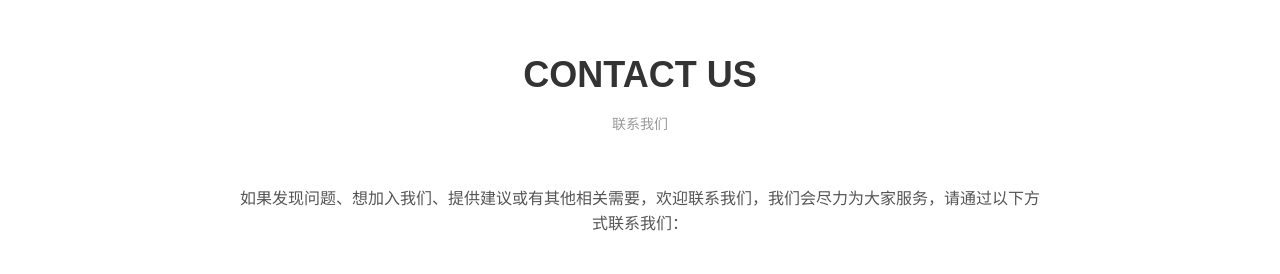
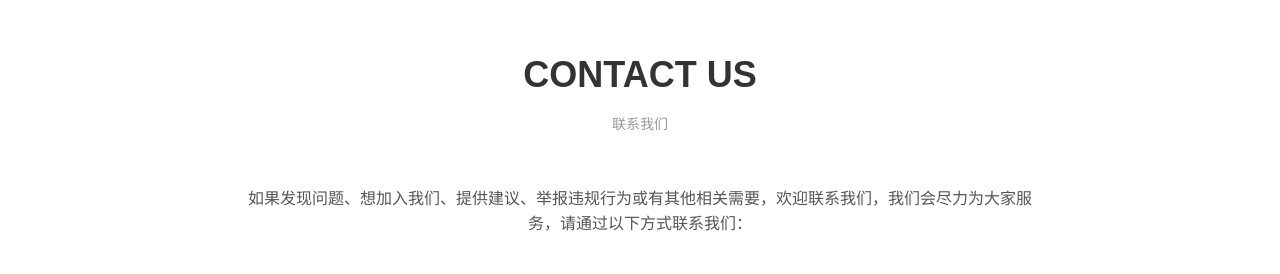
Before and after one commit to PigCHSX/isaspectrum, a plain HTML site: page contact.html in a window 1280 px wide. Shown: the part 72-346 px from the top of the page. Drawn offline with Linux system fonts and the light colour scheme.

Commit message:
Update contact.html

```diff
--- a/contact.html
+++ b/contact.html
@@ -271,7 +271,7 @@
     <main class="main-content">
         <h1 class="contact-title"><br>CONTACT US</h1>
         <p class="contact-subtitle">联系我们</p>
-        <p class="contact-note">如果发现问题、想加入我们、提供建议或有其他相关需要，欢迎联系我们，我们会尽力为大家服务，请通过以下方式联系我们：</p>
+        <p class="contact-note">如果发现问题、想加入我们、提供建议、举报违规行为或有其他相关需要，欢迎联系我们，我们会尽力为大家服务，请通过以下方式联系我们：</p>
 
         <div class="contact-content">
             <div class="contact-image">
```
